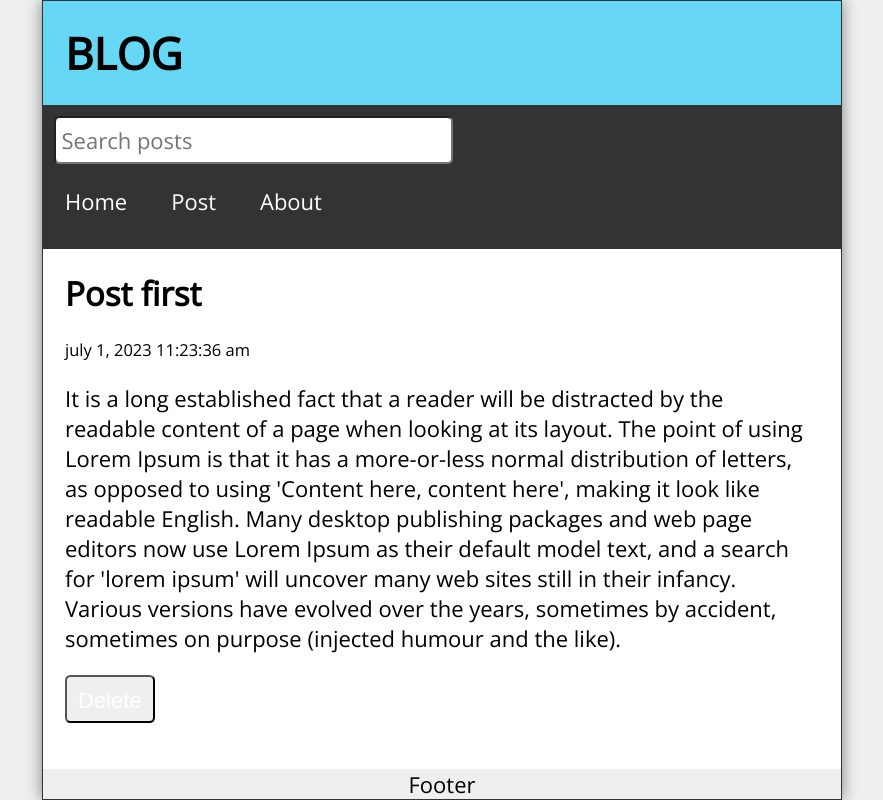
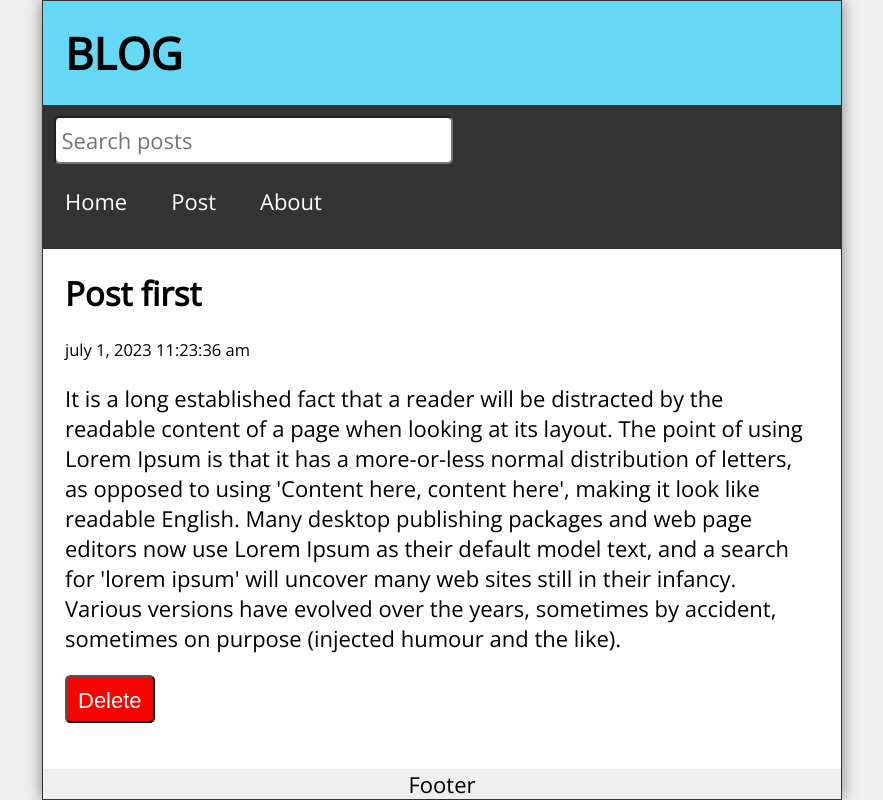
Before and after one commit to JaniceBhullar/Blog-posts, a React (Vite) app: page /post/1 in a window 1280 px wide. Shown: the whole page, without its empty margins (198-1081 px from the left). Built offline with nearby package versions, Linux system fonts and the light colour scheme.

Commit message:
fixed submit button on add new post feature

```diff
--- a/src/NewPosts.jsx
+++ b/src/NewPosts.jsx
@@ -23,8 +23,9 @@
           value={postBody}
           onChange={(e) => setPostBody(e.target.value)}
         />
+          <button>Submit</button>
       </form>
-      <button>Submit</button>
+
     </main>
   );
 }
--- a/src/PostPage.jsx
+++ b/src/PostPage.jsx
@@ -13,18 +13,22 @@
             <h2> {post.title}</h2>
             <p className="postDate">{post.datetime}</p>
             <p className="postBody">{post.body}</p>
-            <button onClick = {() => handleDelete(post.id)}>Delete</button>
+            <button
+              className="deleteButton"
+              onClick={() => handleDelete(post.id)}
+            >
+              Delete
+            </button>
           </>
         )}
-        {!post &&
+        {!post && (
           <>
             <h2>Post not found</h2>
             <p>
               <Link to="/">Go back to Homepage</Link>
             </p>
           </>
-
-        }
+        )}
       </article>
     </main>
   );
```
Lines whose indentation alone changed are shown as unchanged.
